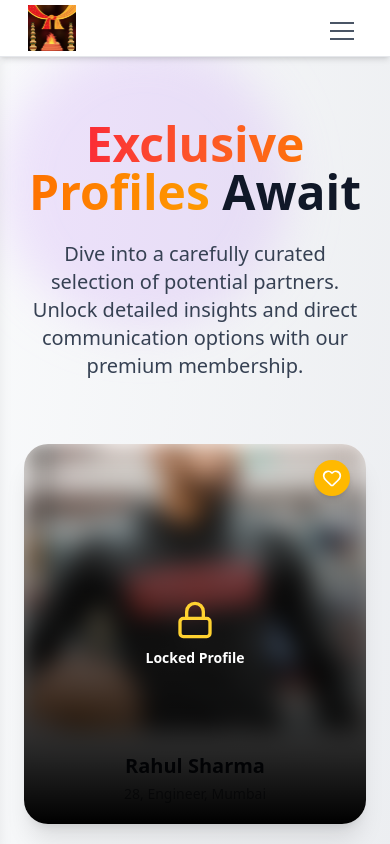
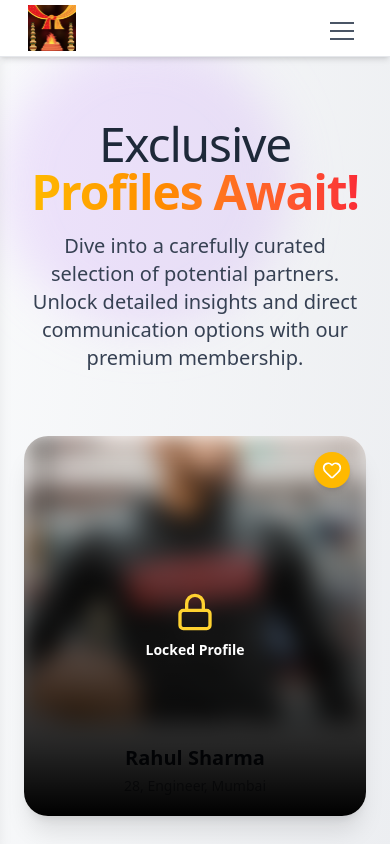
Before and after one commit to WebSeederVinayak/Matrimony, a React (Vite) app in the folder Matrimony/: page /profiles in a window 390 px wide. Shown: the top 844 px of the page. Built offline with nearby package versions, Linux system fonts and the light colour scheme.

Commit message:
Added routing in footer and chnages in headings

```diff
--- a/Matrimony/src/Components/Footer.jsx
+++ b/Matrimony/src/Components/Footer.jsx
@@ -43,7 +43,7 @@ export default function MatrimonyFooter() {
             <ul className="space-y-3">
               <li><Link to="/" onClick={() => scrollToSection('top')} className="text-gray-700 hover:text-red-600 text-base transition-colors duration-200" style={{ fontFamily: 'Exo 2' }}>Home</Link></li>
               <li><Link to="/aboutus" onClick={() => scrollToSection('top')} className="text-gray-700 hover:text-red-600 text-base transition-colors duration-200" style={{ fontFamily: 'Exo 2' }}>About Us</Link></li>
-              <li><Link to="/profiles" onClick={() => scrollToSection('top')} className="text-gray-700 hover:text-red-600 text-base transition-colors duration-200" style={{ fontFamily: 'Exo 2' }}>Clients</Link></li>
+              <li><Link to="/profiles" onClick={() => scrollToSection('top')} className="text-gray-700 hover:text-red-600 text-base transition-colors duration-200" style={{ fontFamily: 'Exo 2' }}>Profiles</Link></li>
               <li><Link to="/contactus" onClick={() => scrollToSection('top')} className="text-gray-700 hover:text-red-600 text-base transition-colors duration-200" style={{ fontFamily: 'Exo 2' }}>Contact Us</Link></li>
             </ul>
           </div>
@@ -80,7 +80,7 @@ export default function MatrimonyFooter() {
             <span className="text-gray-700 font-medium text-lg" style={{ fontFamily: 'Exo 2' }}>Download Our App</span>
           </div>
           <div className="flex space-x-4">
-            <a href="#" className="inline-flex items-center px-6 py-3 border border-gray-300 text-base font-medium rounded-md shadow-sm text-gray-700 bg-white hover:bg-gray-50 transition-colors duration-300" style={{ fontFamily: 'Exo 2' }}>
+            <a href="https://play.google.com/store/apps/details?id=com.brahminmilanbyappwin.app&amp;pcampaignid=web_share" className="inline-flex items-center px-6 py-3 border border-gray-300 text-base font-medium rounded-md shadow-sm text-gray-700 bg-white hover:bg-gray-50 transition-colors duration-300" style={{ fontFamily: 'Exo 2' }}>
               <img src="/images/gplay.png" alt="Google Play" className="h-5 mr-2" />
               Google Play
             </a>
--- a/Matrimony/src/Pages/Profiles.jsx
+++ b/Matrimony/src/Pages/Profiles.jsx
@@ -39,9 +39,13 @@ const ProfilesSection = ({ isVisible }) => {
       <div className="absolute bottom-10 right-0 w-80 h-80 bg-pink-300 rounded-full mix-blend-multiply filter blur-xl opacity-30 animate-blob-2"></div>
 
       <div className="container mx-auto px-6 text-center relative z-10">
-        <h2 className={`text-5xl font-extrabold text-gray-900 mb-6 transition-all duration-1000 ease-out ${isVisible ? 'opacity-100 translate-y-0' : 'opacity-0 -translate-y-5'}`}>
-          <span className="bg-clip-text text-transparent bg-gradient-to-r from-red-500 to-amber-500">Exclusive Profiles</span> Await
-        </h2>
+        <h2 className="text-5xl lg:text-6xl font-light mb-4 tracking-tight">
+            <span className="font-thin">Exclusive </span>
+
+            <span className="font-bold bg-gradient-to-r from-amber-400 to-red-500 bg-clip-text text-transparent">
+              Profiles Await!
+            </span>
+          </h2>
         <p className={`text-xl text-gray-700 mb-16 max-w-4xl mx-auto transition-all duration-1000 ease-out delay-100 ${isVisible ? 'opacity-100 translate-y-0' : 'opacity-0 -translate-y-5'}`}>
           Dive into a carefully curated selection of potential partners. Unlock detailed insights and direct communication options with our premium membership.
         </p>
```
